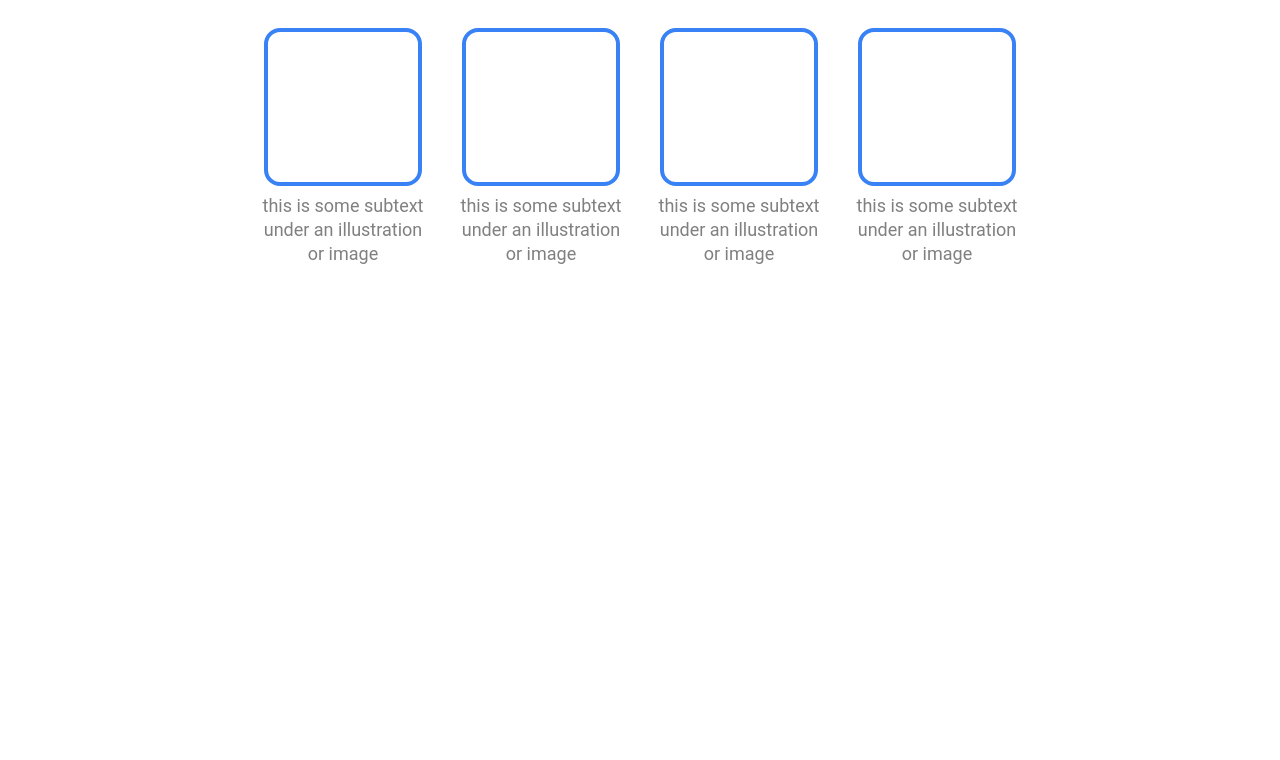
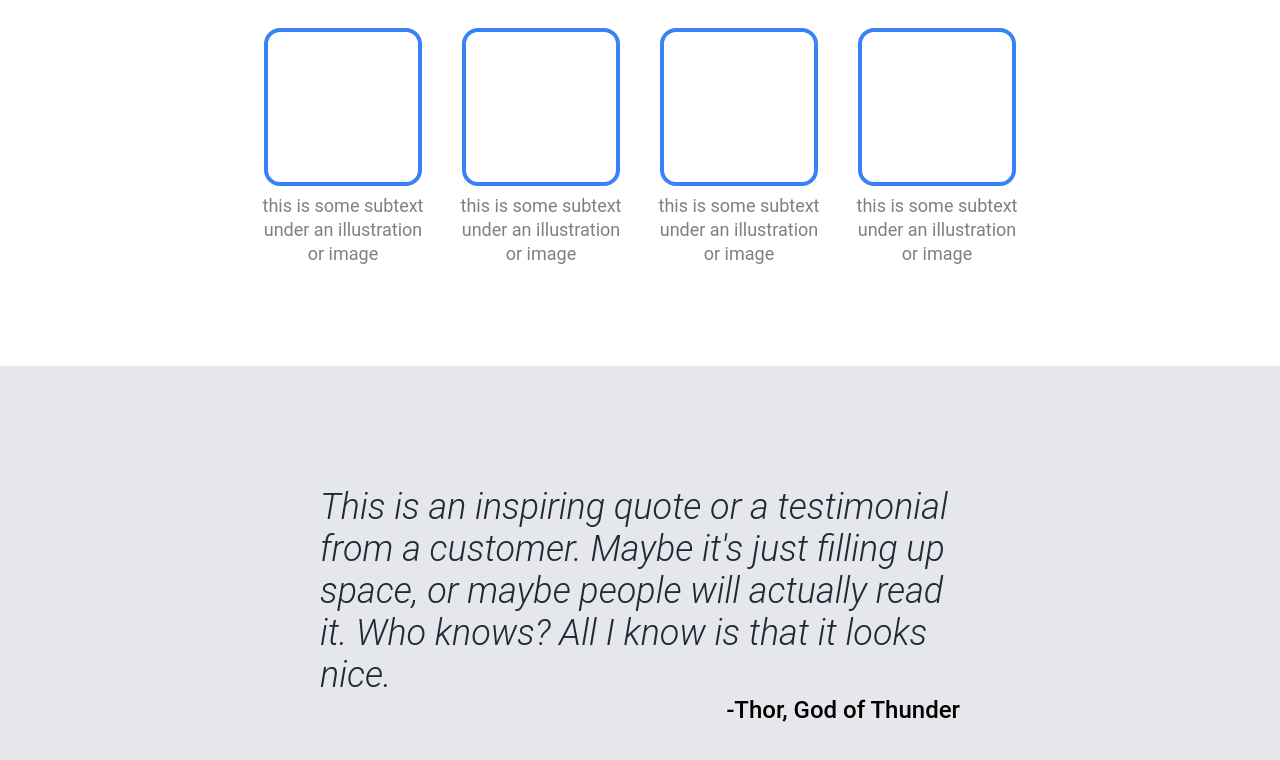
Before and after one commit to emilywhyy/landing-page-2, a plain HTML site: page index.html in a window 1280 px wide. Shown: the part 645-1405 px from the top of the page. Before the commit the page ends 1011 px from the top, so only its background shows below. Drawn offline with Linux system fonts and the light colour scheme.

Commit message:
Create quote section

```diff
--- a/index.html
+++ b/index.html
@@ -50,5 +50,12 @@
                     </div>
                 </div>
             </div>
+            <div class="background-grey">
+                <div class="quote-container">
+                    <div class="quote-text">This is an inspiring quote or a testimonial from a customer. Maybe it's just filling up space, or maybe people will actually read it. Who knows? All I know is that it looks nice.</div>
+                    <div class="quote-attribute">-Thor, God of Thunder</div>
+                </div>
+                </div>
+            </div>
 
         </body>
--- a/styles.css
+++ b/styles.css
@@ -30,10 +30,11 @@
 
 .quote-text {
     color: #1F2937;
-    font-size: 24px;
+    font-size: 36px;
     font-weight: 300;
     font-style: italic;
 }
+
 
 /* BACKGROUNDS */
 
@@ -167,3 +168,22 @@ button a {
     color: grey;
     font-weight: 400;
 }
+
+/* QUOTE SECTION */
+
+.quote-container {
+    display: flex;
+    flex-direction: column;
+    align-items: center;
+    width: 50%;
+    margin: 120px auto 100px;
+    gap: 0px;
+}
+
+.quote-attribute {
+    display: flex;
+    justify-content: flex-end;
+    width: 100%;
+    font-size: 24px;
+    font-weight: 500;
+}
```
